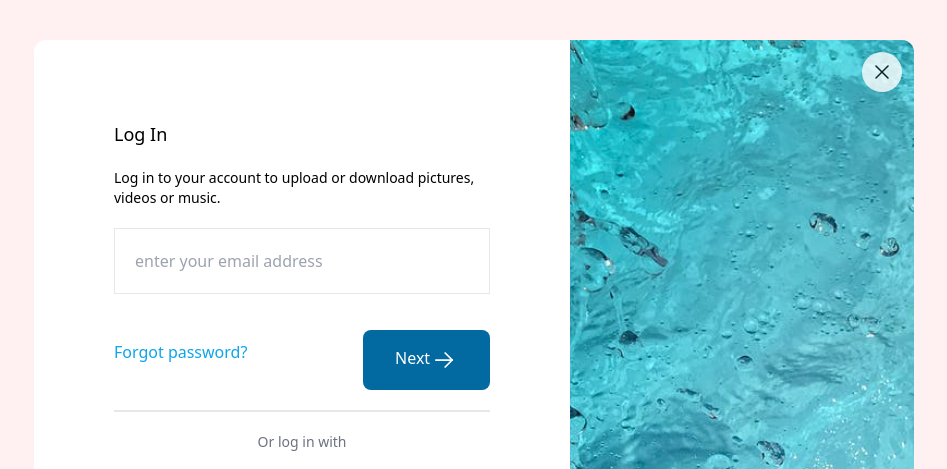
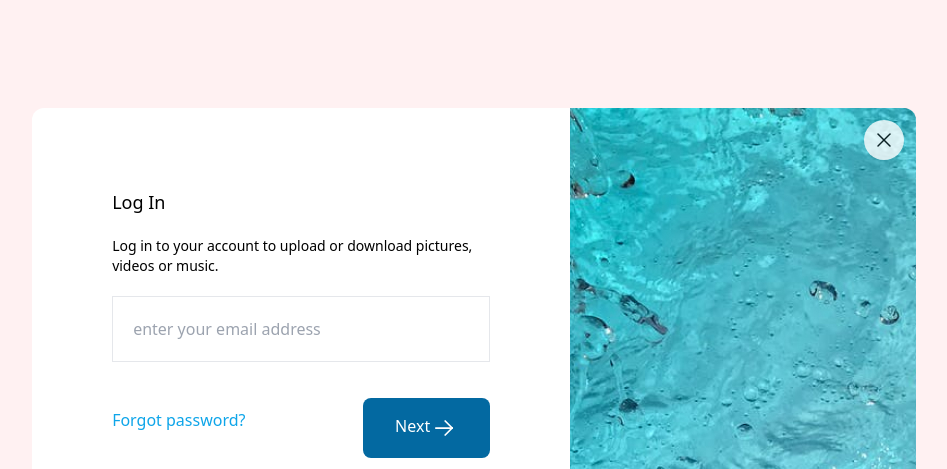
Before and after one commit to MHassanSaleem/Tailwind-Mini-Projects, a plain HTML site: page Login-Page/index.html in a window 1280 px wide. Shown: the top 469 px of the page, without its empty margins (166-1113 px from the left). Drawn offline with nearby package versions, Linux system fonts and the light colour scheme.

Commit message:
fixing allignment

```diff
--- a/Login-Page/index.html
+++ b/Login-Page/index.html
@@ -7,7 +7,7 @@
     <script src="https://cdn.tailwindcss.com"></script>
 </head>
 <body>
-    <div class="justify-center items-center min-h-screen bg-rose-50 p-10">
+    <div class="flex justify-center items-center min-h-screen bg-rose-50 p-10">
         <div class="md:flex md:ml-20 md:mr-20 lg:ml-40 lg:mr-40">
             <div class="relative bg-white p-20 flex flex-col space-y-5 rounded-xl md:rounded-r-none">
                 <h1 class="text-lg font-medium">Log In</h1>
```
